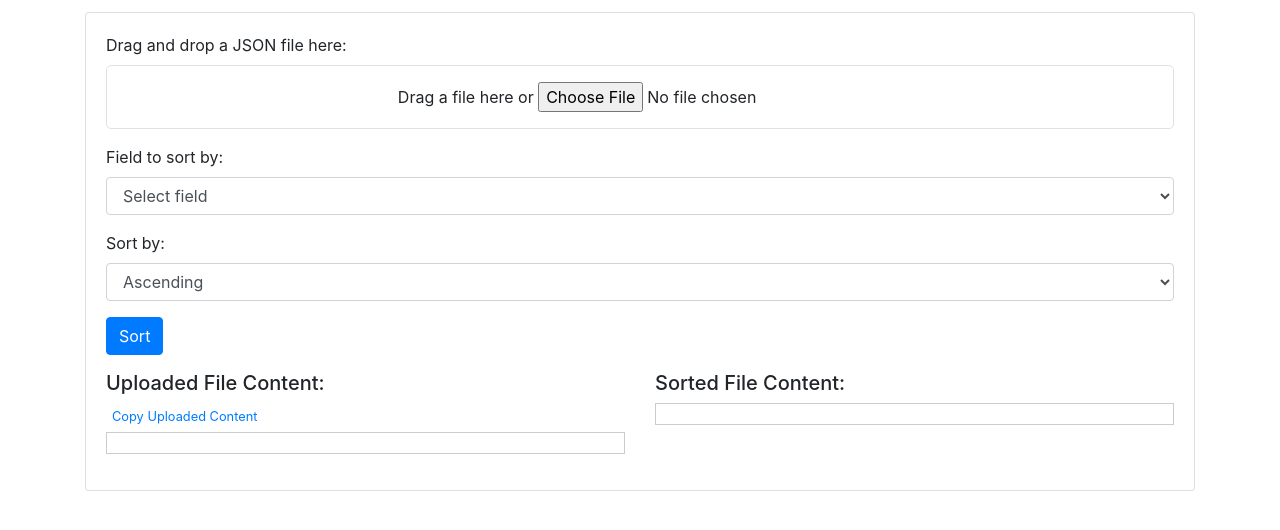
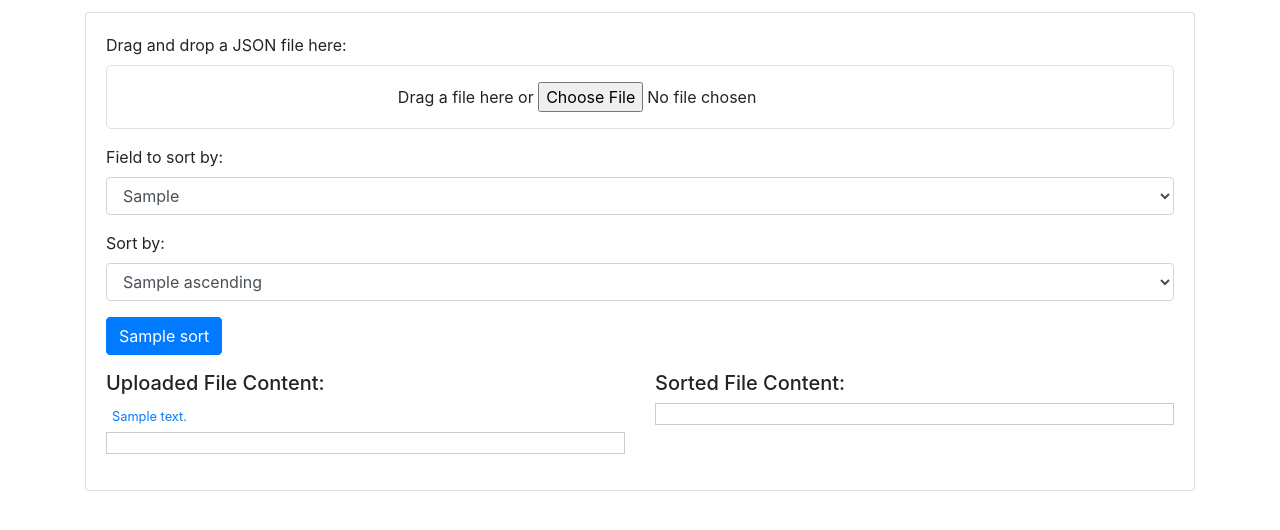
Before and after one commit to Andrey-Zobnin/ProjectOfJson, a Flask app: template myapp/templates/index.html in a window 1280 px wide. Shown: the part 146-676 px from the top of the page. Run offline with Flask 3, Linux system fonts and the light colour scheme; the template is opened without the code that fills it: most values are stand-ins (such as "Sample title", 1, 10 or a date in 2020); some libraries are stand-ins or nearby versions.

Commit message:
update laung

```diff
--- a/myapp/templates/index.html
+++ b/myapp/templates/index.html
@@ -8,21 +8,21 @@
     <link rel="stylesheet" href="{{ url_for('static', filename='style.css') }}">
     <style>
         .copy-btn {
-            font-size: 0.8em;
-            margin-bottom: 5px;
-            background-color: transparent;
-            border: none;
-            color: #007bff;
-            cursor: pointer;
+            font-size: 0.8em; /* Smaller font size */
+            margin-bottom: 5px; /* Space below the button */
+            background-color: transparent; /* Transparent background */
+            border: none; /* No border */
+            color: #007bff; /* Bootstrap primary color */
+            cursor: pointer; /* Pointer cursor */
         }
         .copy-btn:hover {
-            text-decoration: underline;
+            text-decoration: underline; /* Underline on hover */
         }
     </style>
 </head>
 <body>
     <div class="container mt-5">
-        <h1 class="text-center">JSON Sorter</h1>
+        <h1 class="text-center" id="title">JSON Sorter</h1>
         <div class="text-right mb-3">
             <select id="languageSelect" class="form-control" style="width: auto; display: inline;">
                 <option value="en">English</option>
@@ -33,40 +33,40 @@
             <div class="card-body">
                 <form id="sortForm">
                     <div class="form-group">
-                        <label for="fileInput">Drag and drop a JSON file here:</label>
+                        <label for="fileInput" id="fileInputLabel">Drag and drop a JSON file here:</label>
                         <div id="dropArea" class="border p-3 text-center">
-                            Drag a file here or <input type="file" id="fileInput" accept=".json">
+                            <span id="dropAreaText">Drag a file here or <input type="file" id="fileInput" accept=".json"></span>
                         </div>
                     </div>
                     <div class="form-group">
-                        <label for="sort_field">Field to sort by:</label>
+                        <label for="sort_field" id="sortFieldLabel">Field to sort by:</label>
                         <select class="form-control" id="sort_field" name="sort_field" required>
-                            <option value="">Select field</option>
+                            <option value="">{{ selectField }}</option>
                         </select>
                     </div>
                     <div class="form-group">
-                        <label>Sort by:</label>
+                        <label id="sortByLabel">Sort by:</label>
                         <select class="form-control" id="reverse_sort" name="reverse_sort">
-                            <option value="no">Ascending</option>
-                            <option value="yes">Descending</option>
+                            <option value="no">{{ ascending }}</option>
+                            <option value="yes">{{ descending }}</option>
                         </select>
                     </div>
-                    <button type="button" class="btn btn-primary" id="sortBtn">Sort</button>
-                    <button type="button" class="btn btn-success" id="downloadBtn" style="display: none;">Download Sorted File</button>
+                    <button type="button" class="btn btn-primary" id="sortBtn">{{ sort }}</button>
+                    <button type="button" class="btn btn-success" id="downloadBtn" style="display: none;">{{ downloadSortedFile }}</button>
                 </form>
                 <p id="result" class="mt-3"></p>
                 <div id="progress" class="mt-3" style="display: none;">
-                    <p>Sorting progress: <span id="progressText">Loading...</span></p>
+                    <p>{{ sortingProgress }}: <span id="progressText">Loading...</span></p>
                 </div>
                 <div class="row mt-3">
                     <div class="col-md-6">
-                        <h5>Uploaded File Content:</h5>
-                        <button type="button" class="copy-btn" id="copyUploadedBtn">Copy Uploaded Content</button>
+                        <h5 id="uploadedContentLabel">Uploaded File Content:</h5>
+                        <button type="button" class="copy-btn" id="copyUploadedBtn">{{ copyUploadedContent }}</button>
                         <pre id="contentDisplay" style="border: 1px solid #ccc; padding: 10px;"></pre>
                     </div>
                     <div class="col-md-6">
-                        <h5>Sorted File Content:</h5>
-                        <button type="button" class="copy-btn" id="copySortedBtn" style="display: none;">Copy Sorted Content</button>
+                        <h5 id="sortedContentLabel">Sorted File Content:</h5>
+                        <button type="button" class="copy-btn" id="copySortedBtn" style="display: none;">{{ copySortedContent }}</button>
                         <pre id="sortedContentDisplay" style="border: 1px solid #ccc; padding: 10px;"></pre>
                     </div>
                 </div>
```
